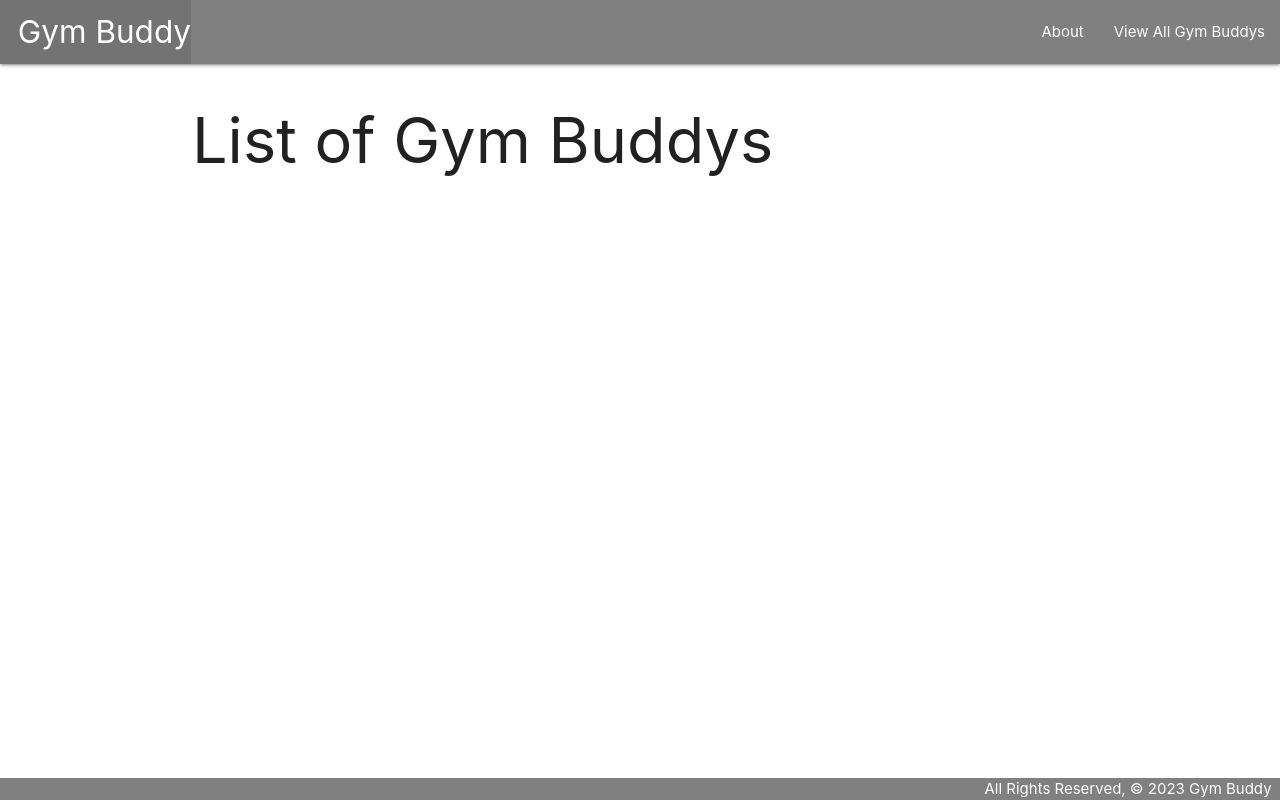
After one commit to davebenner14/Gym-Buddy, a Django app: template gymcollector/main_app/templates/gyms/index.html in a window 1280 px wide. The commit adds this page. Run offline with Django 4.2, Linux system fonts and the light colour scheme; the template is opened without the code that fills it, so the values that code supplies are empty.

Commit message:
created home, index, and base html. moved base and home templates into correct location

```diff
--- a/gymcollector/main_app/static/css/style.css
+++ b/gymcollector/main_app/static/css/style.css
@@ -11,4 +11,11 @@ main {
 footer.page-footer {
   padding-top: 0;
   text-align: right;
+  background-color: gray;
 }
+
+nav .nav-wrapper {
+  position: relative;
+  height: 100%;
+  background-color: gray;
+}
--- a/gymcollector/main_app/templates/gyms/base.html
+++ b/gymcollector/main_app/templates/base.html
@@ -28,6 +28,7 @@
           </ul>
           <ul class="right">
             <li><a href="/about">About</a></li>
+            <li><a href="/gyms">View All Gym Buddys</a></li>
           </ul>
         </div>
       </nav>
--- /dev/null
+++ b/gymcollector/main_app/templates/gyms/index.html
@@ -0,0 +1,22 @@
+{% extends 'base.html' %} {% block content %}
+
+<h1>List of Gym Buddys</h1>
+
+<!-- {% for gym in gyms %} -->
+<!-- <div class="card">
+    <div class="card-content">
+      <span class="card-title"> -->
+<!-- {{ cat.name }}</span>
+      <p>Breed: {{ cat.breed }}</p>
+      <p>Description: {{ cat.description }}</p>
+      {% if cat.age > 0 %}
+        <p>Age: {{ cat.age }}</p>
+      {% else %}
+        <p>Age: Kitten</p>
+      {% endif %} -->
+<!-- *********** leaving cat stuff here for reference -->
+<!-- </div>
+  </div>
+{% endfor %} -->
+
+{% endblock %}
--- a/gymcollector/main_app/urls.py
+++ b/gymcollector/main_app/urls.py
@@ -3,6 +3,7 @@ from . import views
 
 urlpatterns = [
   path('', views.home, name='home'),
+  path('about/', views.about, name='about'),
   path('gyms/', views.gyms_index, name='index'),
 
 ]
--- a/gymcollector/main_app/views.py
+++ b/gymcollector/main_app/views.py
@@ -4,6 +4,9 @@ from django.shortcuts import render
 def home(request):
   return render(request, 'home.html')
 
+def about(request):
+  return render(request, 'about.html')
+
 def gyms_index(request):
   return render(request, 'gyms/index.html', {
     'gyms': gyms
```
Also changed, not shown: gymcollector/main_app/templates/home.html (renamed from gymcollector/main_app/templates/gyms/home.html).
